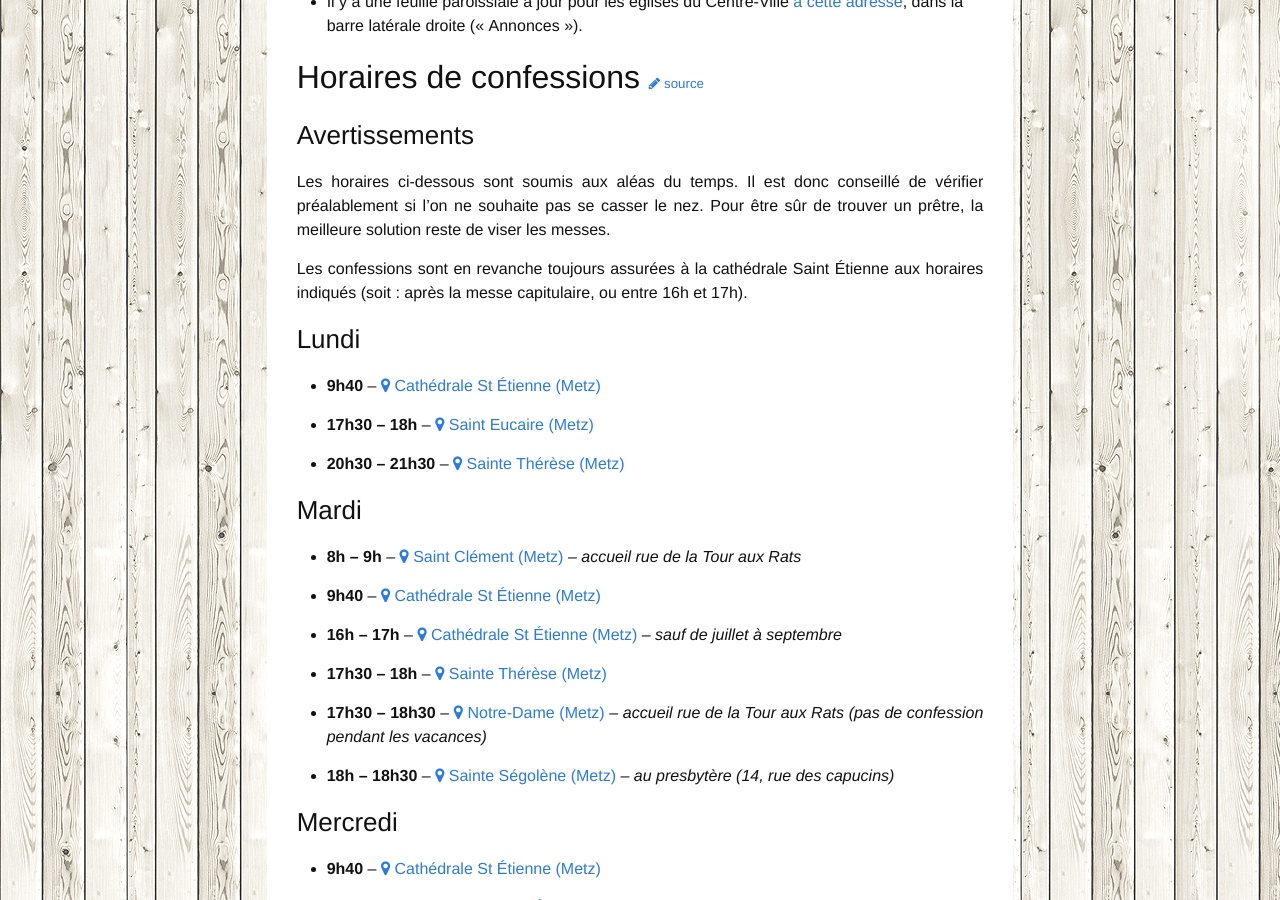
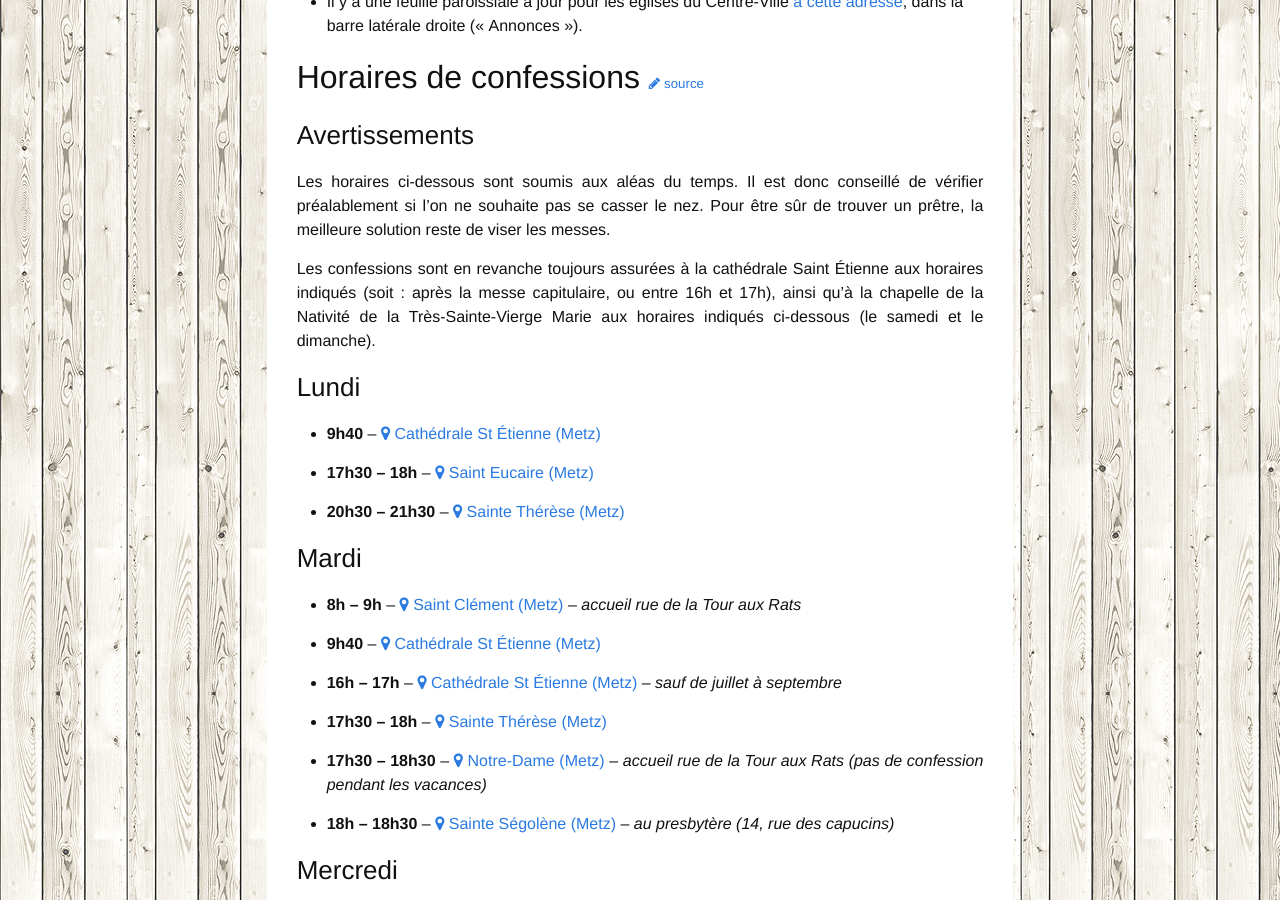
Before and after one commit to cccroix/cccroix.github.io, a Jekyll site: the page built from confessions.md, in a window 1280 px wide and 900 px high, scrolled down 337 px. Built offline with Jekyll 4.4.1, drawn with Linux system fonts in a browser that asks for light colours.

Commit message:
MàJ description confession

```diff
--- a/confessions.md
+++ b/confessions.md
@@ -24,7 +24,7 @@ published: true
 
 Les horaires ci-dessous sont soumis aux aléas du temps. Il est donc conseillé de vérifier préalablement si l'on ne souhaite pas se casser le nez. Pour être sûr de trouver un prêtre, la meilleure solution reste de viser les messes.
 
-Les confessions sont en revanche toujours assurées à la cathédrale Saint Étienne aux horaires indiqués (soit : après la messe capitulaire, ou entre 16h et 17h).
+Les confessions sont en revanche toujours assurées à la cathédrale Saint Étienne aux horaires indiqués (soit : après la messe capitulaire, ou entre 16h et 17h), ainsi qu’à la chapelle de la Nativité de la Très-Sainte-Vierge Marie aux horaires indiqués ci-dessous (le samedi et le dimanche).
 
 {% assign semaine = "lundi mardi mercredi jeudi vendredi samedi dimanche" | split: ' ' %}
 
```
